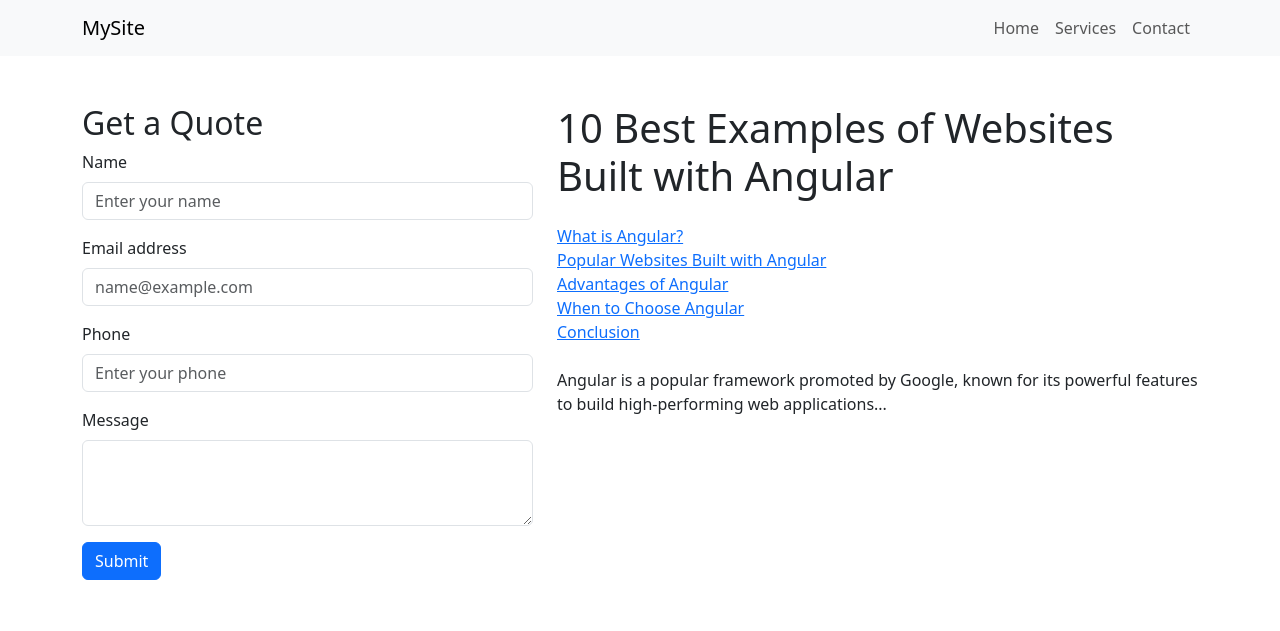
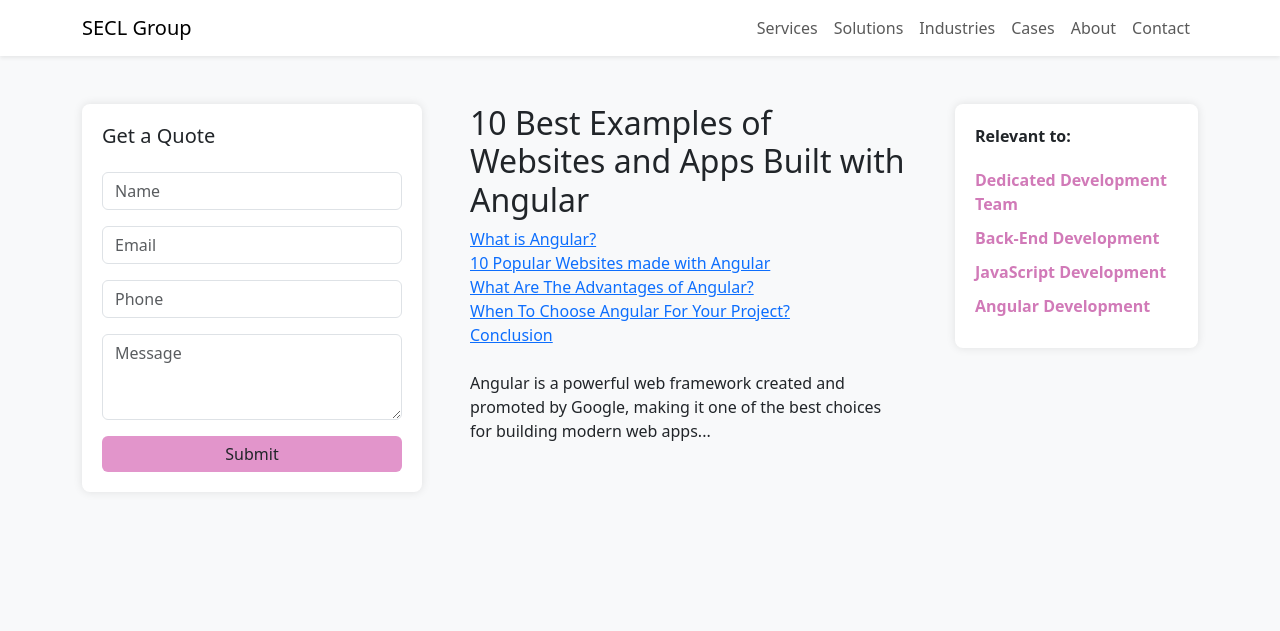
Before and after one commit to BallaSankarReddy/HTML5_CSS, a plain HTML site: page Bootstrap.html in a window 1280 px wide. Drawn offline with nearby package versions, Linux system fonts and the light colour scheme.

Commit message:
Add files via upload

```diff
--- a/Bootstrap.html
+++ b/Bootstrap.html
@@ -3,23 +3,63 @@
 <head>
   <meta charset="UTF-8">
   <meta name="viewport" content="width=device-width, initial-scale=1">
-  <title>Bootstrap Example Page</title>
+  <title>Angular Example Page</title>
+
   <!-- Bootstrap CSS -->
   <link href="https://cdn.jsdelivr.net/npm/bootstrap@5.3.3/dist/css/bootstrap.min.css" rel="stylesheet">
+
+  <style>
+    body {
+      background-color: #f8f9fa;
+    }
+    .quote-form {
+      background: white;
+      padding: 20px;
+      border-radius: 8px;
+      box-shadow: 0 0 10px rgba(0,0,0,0.1);
+    }
+    .submit-btn {
+      background-color: #e295cb;
+      border: none;
+    }
+    .submit-btn:hover {
+      background-color: #d17ab8;
+    }
+    .sidebar {
+      background: white;
+      padding: 20px;
+      border-radius: 8px;
+      box-shadow: 0 0 10px rgba(0,0,0,0.1);
+    }
+    .sidebar a {
+      text-decoration: none;
+      color: #d17ab8;
+      font-weight: bold;
+      display: block;
+      margin-bottom: 10px;
+    }
+    .sidebar-title {
+      font-weight: bold;
+      margin-bottom: 20px;
+    }
+  </style>
 </head>
 <body>
 
-<!-- Navigation -->
-<nav class="navbar navbar-expand-lg navbar-light bg-light">
+<!-- Navbar -->
+<nav class="navbar navbar-expand-lg navbar-light bg-white shadow-sm">
   <div class="container">
-    <a class="navbar-brand" href="#">MySite</a>
+    <a class="navbar-brand" href="#">SECL Group</a>
     <button class="navbar-toggler" type="button" data-bs-toggle="collapse" data-bs-target="#navbarNav">
       <span class="navbar-toggler-icon"></span>
     </button>
     <div class="collapse navbar-collapse" id="navbarNav">
       <ul class="navbar-nav ms-auto">
-        <li class="nav-item"><a class="nav-link" href="#">Home</a></li>
         <li class="nav-item"><a class="nav-link" href="#">Services</a></li>
+        <li class="nav-item"><a class="nav-link" href="#">Solutions</a></li>
+        <li class="nav-item"><a class="nav-link" href="#">Industries</a></li>
+        <li class="nav-item"><a class="nav-link" href="#">Cases</a></li>
+        <li class="nav-item"><a class="nav-link" href="#">About</a></li>
         <li class="nav-item"><a class="nav-link" href="#">Contact</a></li>
       </ul>
     </div>
@@ -27,50 +67,57 @@
 </nav>
 
 <!-- Main Content -->
-<section class="py-5">
-  <div class="container">
-    <div class="row">
-      <!-- Form -->
-      <div class="col-md-5">
-        <h2>Get a Quote</h2>
+<div class="container py-5">
+  <div class="row g-5">
+    <!-- Left Form -->
+    <div class="col-md-4">
+      <div class="quote-form">
+        <h5 class="mb-4">Get a Quote</h5>
         <form>
           <div class="mb-3">
-            <label for="name" class="form-label">Name</label>
-            <input type="text" class="form-control" id="name" placeholder="Enter your name">
+            <input type="text" class="form-control" placeholder="Name">
           </div>
           <div class="mb-3">
-            <label for="email" class="form-label">Email address</label>
-            <input type="email" class="form-control" id="email" placeholder="name@example.com">
+            <input type="email" class="form-control" placeholder="Email">
           </div>
           <div class="mb-3">
-            <label for="phone" class="form-label">Phone</label>
-            <input type="tel" class="form-control" id="phone" placeholder="Enter your phone">
+            <input type="tel" class="form-control" placeholder="Phone">
           </div>
           <div class="mb-3">
-            <label for="message" class="form-label">Message</label>
-            <textarea class="form-control" id="message" rows="3"></textarea>
+            <textarea class="form-control" rows="3" placeholder="Message"></textarea>
           </div>
-          <button type="submit" class="btn btn-primary">Submit</button>
+          <button type="submit" class="btn submit-btn w-100">Submit</button>
         </form>
       </div>
+    </div>
 
-      <!-- Content -->
-      <div class="col-md-7">
-        <h1 class="mb-4">10 Best Examples of Websites Built with Angular</h1>
+    <!-- Middle Content -->
+    <div class="col-md-5">
+      <h2>10 Best Examples of Websites and Apps Built with Angular</h2>
       <ul class="list-unstyled">
         <li><a href="#">What is Angular?</a></li>
-          <li><a href="#">Popular Websites Built with Angular</a></li>
-          <li><a href="#">Advantages of Angular</a></li>
-          <li><a href="#">When to Choose Angular</a></li>
+        <li><a href="#">10 Popular Websites made with Angular</a></li>
+        <li><a href="#">What Are The Advantages of Angular?</a></li>
+        <li><a href="#">When To Choose Angular For Your Project?</a></li>
         <li><a href="#">Conclusion</a></li>
       </ul>
       <p class="mt-4">
-          Angular is a popular framework promoted by Google, known for its powerful features to build high-performing web applications...
+        Angular is a powerful web framework created and promoted by Google, making it one of the best choices for building modern web apps...
       </p>
+    </div>
+
+    <!-- Right Sidebar -->
+    <div class="col-md-3">
+      <div class="sidebar">
+        <div class="sidebar-title">Relevant to:</div>
+        <a href="#">Dedicated Development Team</a>
+        <a href="#">Back-End Development</a>
+        <a href="#">JavaScript Development</a>
+        <a href="#">Angular Development</a>
       </div>
     </div>
   </div>
-</section>
+</div>
 
 <!-- Bootstrap JS -->
 <script src="https://cdn.jsdelivr.net/npm/bootstrap@5.3.3/dist/js/bootstrap.bundle.min.js"></script>
```
Lines whose indentation alone changed are shown as unchanged.
